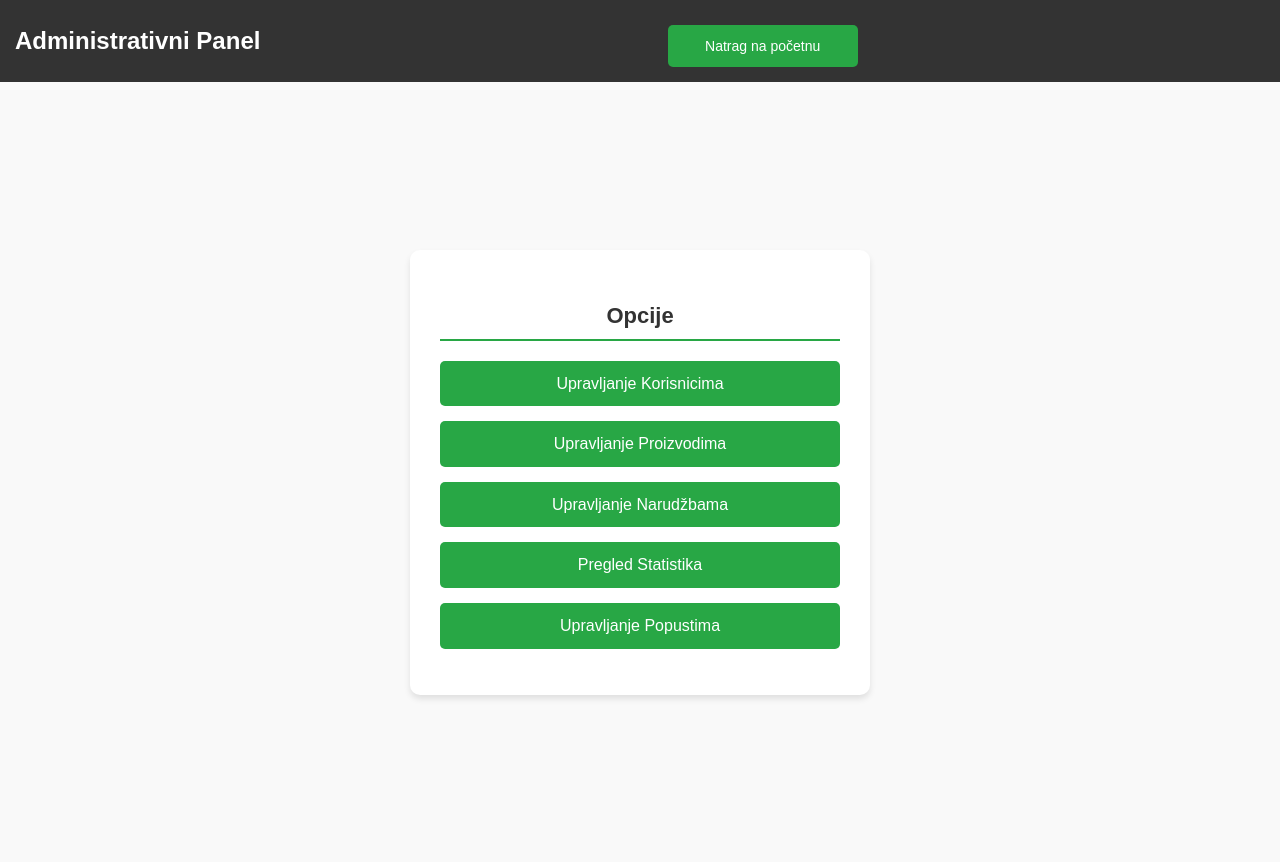
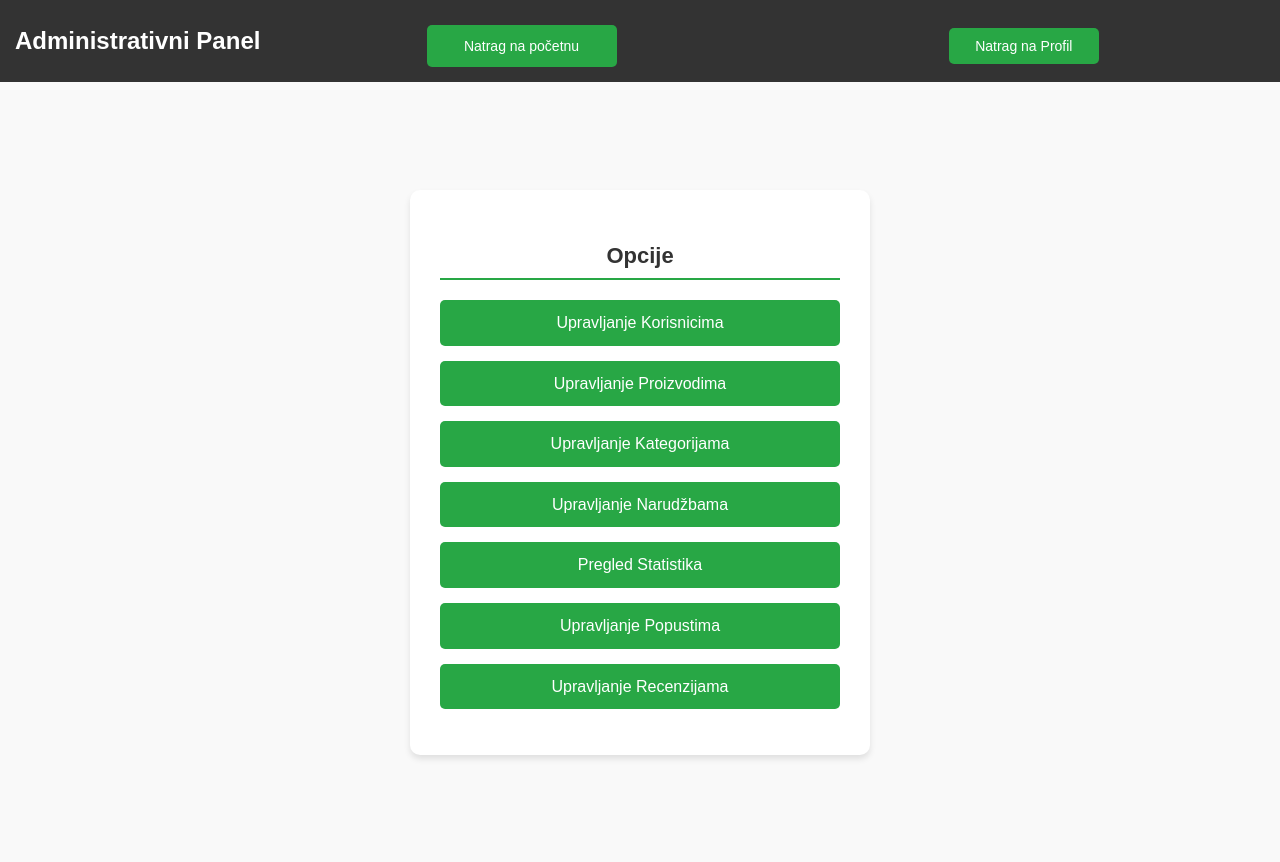
Before and after one commit to Tim4projekt/Webshop-Database, a Flask app: page /admin_panel in a window 1280 px wide. Run offline with Flask 3, Linux system fonts and the light colour scheme; the visitor is signed in with stand-in values (Sample User, id 1); data comes from the database, SQL or seed files in the repository; some libraries are stand-ins or nearby versions.

Commit message:
Update admin_panel.html

```diff
--- a/webshop/templates/admin_panel.html
+++ b/webshop/templates/admin_panel.html
@@ -94,6 +94,7 @@
     <header>
         <h1>Administrativni Panel</h1>
         <a href="/" class="back-button">Natrag na početnu</a>
+        <button class="back-button" onclick="location.href='/profil'">Natrag na Profil</button>
     </header>
     <main>
         <section>
@@ -101,9 +102,11 @@
             <ul>
                 <li><a href="/upravljanje_korisnicima">Upravljanje Korisnicima</a></li>
                 <li><a href="/upravljanje_proizvodima">Upravljanje Proizvodima</a></li>
+                <li><a href="/upravljanje_kategorijama">Upravljanje Kategorijama</a></li>
                 <li><a href="/upravljanje_narudzbama">Upravljanje Narudžbama</a></li>
                 <li><a href="/statistike">Pregled Statistika</a></li>
                 <li><a href="/upravljanje_popustima">Upravljanje Popustima</a></li>
+                <li><a href="/upravljanje_recenzijama">Upravljanje Recenzijama</a></li>
             </ul>
         </section>
     </main>
```
